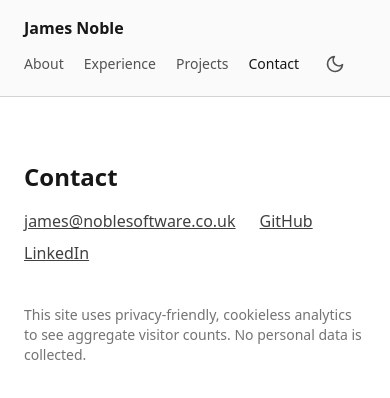
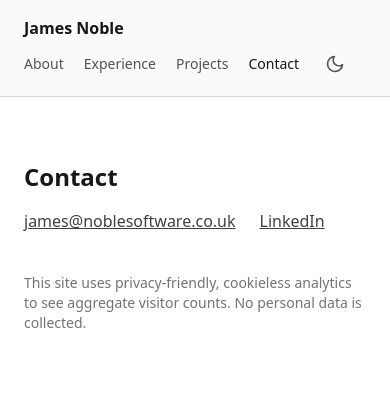
Before and after one commit to Jamesnoble89/Jamesnoble89.github.io, a React (Vite) app: page /contact in a window 390 px wide. Shown: the top 398 px of the page. Built offline with nearby package versions, Linux system fonts and the light colour scheme.

Commit message:
Remove GitHub from contact details, update CV PDF
New CV drops GitHub from the contact line entirely, so it's removed
from the Contact page (now conditional like LinkedIn) and the JSON-LD
sameAs list. PDF regenerated from the new docx with the phone number
stripped before conversion, as before.

```diff
--- a/index.html
+++ b/index.html
@@ -37,10 +37,7 @@
           "@type": "Organization",
           "name": "Kaluza"
         },
-        "sameAs": [
-          "https://github.com/Jamesnoble89",
-          "https://www.linkedin.com/in/james-noble-scotland"
-        ]
+        "sameAs": ["https://www.linkedin.com/in/james-noble-scotland"]
       }
     </script>
     <script type="text/javascript">
--- a/src/data/cv.ts
+++ b/src/data/cv.ts
@@ -4,7 +4,7 @@ export interface Profile {
   summary: string
   location: string
   email: string
-  github: string
+  github?: string
   linkedin?: string
   cvUrl: string
   focusAreas: string[]
@@ -44,7 +44,6 @@ export const profile: Profile = {
     "Senior Software Engineer and Technical Lead with 6+ years in the UK energy sector, currently leading engineering delivery on complex, regulation-driven projects at Kaluza. Represents Industry UK engineering within the cross-functional leadership group for Kaluza's largest client, driving cross-team planning, platform health reviews, and risk management, while running technical interviews and leading discovery for regulatory and change requests.",
   location: 'Edinburgh, United Kingdom',
   email: 'james@noblesoftware.co.uk',
-  github: 'https://github.com/Jamesnoble89',
   linkedin: 'https://www.linkedin.com/in/james-noble-scotland',
   cvUrl: '/James-Noble-CV.pdf',
   focusAreas: ['Backend engineering', 'Regulated systems', 'Technical leadership'],
--- a/src/pages/Contact.tsx
+++ b/src/pages/Contact.tsx
@@ -10,9 +10,11 @@ export function Contact() {
         <a href={`mailto:${profile.email}`} className="underline">
           {profile.email}
         </a>
-        <a href={profile.github} target="_blank" rel="noreferrer" className="underline">
-          GitHub
-        </a>
+        {profile.github && (
+          <a href={profile.github} target="_blank" rel="noreferrer" className="underline">
+            GitHub
+          </a>
+        )}
         {profile.linkedin && (
           <a href={profile.linkedin} target="_blank" rel="noreferrer" className="underline">
             LinkedIn
```
Also changed, not shown: 1 other file (tests, documents, lock files or other folders).
